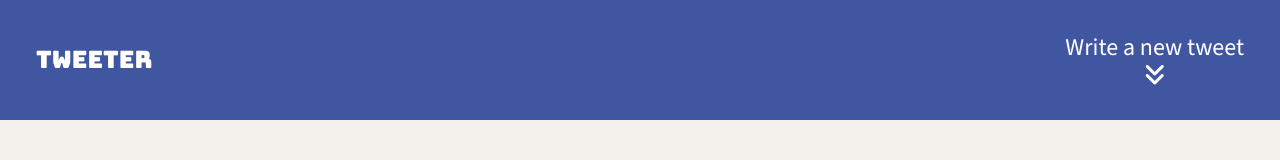
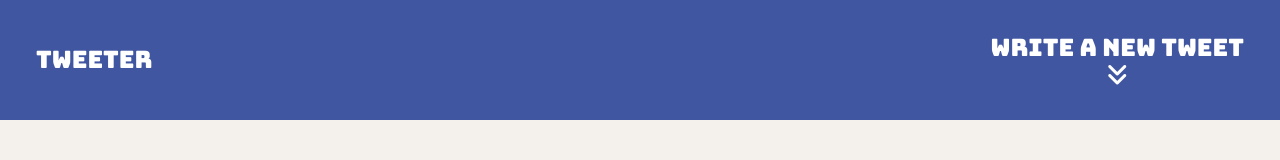
Before and after one commit to dixilo-lite/tweeter, a plain HTML site: page public/index.html in a window 1280 px wide. Drawn offline with nearby package versions, Linux system fonts and the light colour scheme.

Commit message:
updated padding

```diff
--- a/public/styles/nav.css
+++ b/public/styles/nav.css
@@ -5,10 +5,11 @@ nav {
   display:flex;
   justify-content: space-between;
   align-items: center;
-  padding: 1.5em;
+  padding: 0 1.5em;
+  width: 100%;
 }
 
-nav > span {
+nav  span {
   font-family: "Bungee";
 }
 
```
